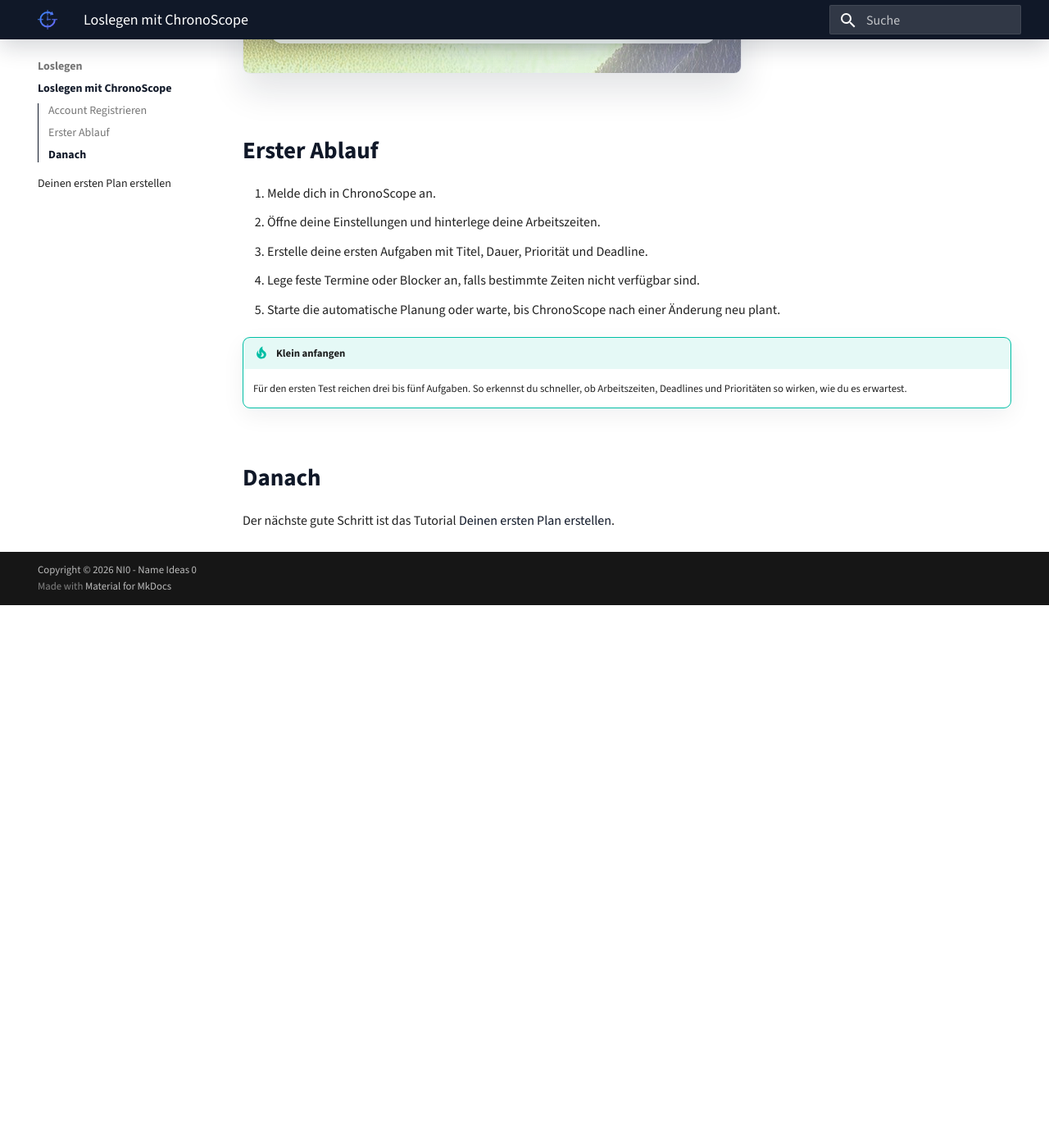
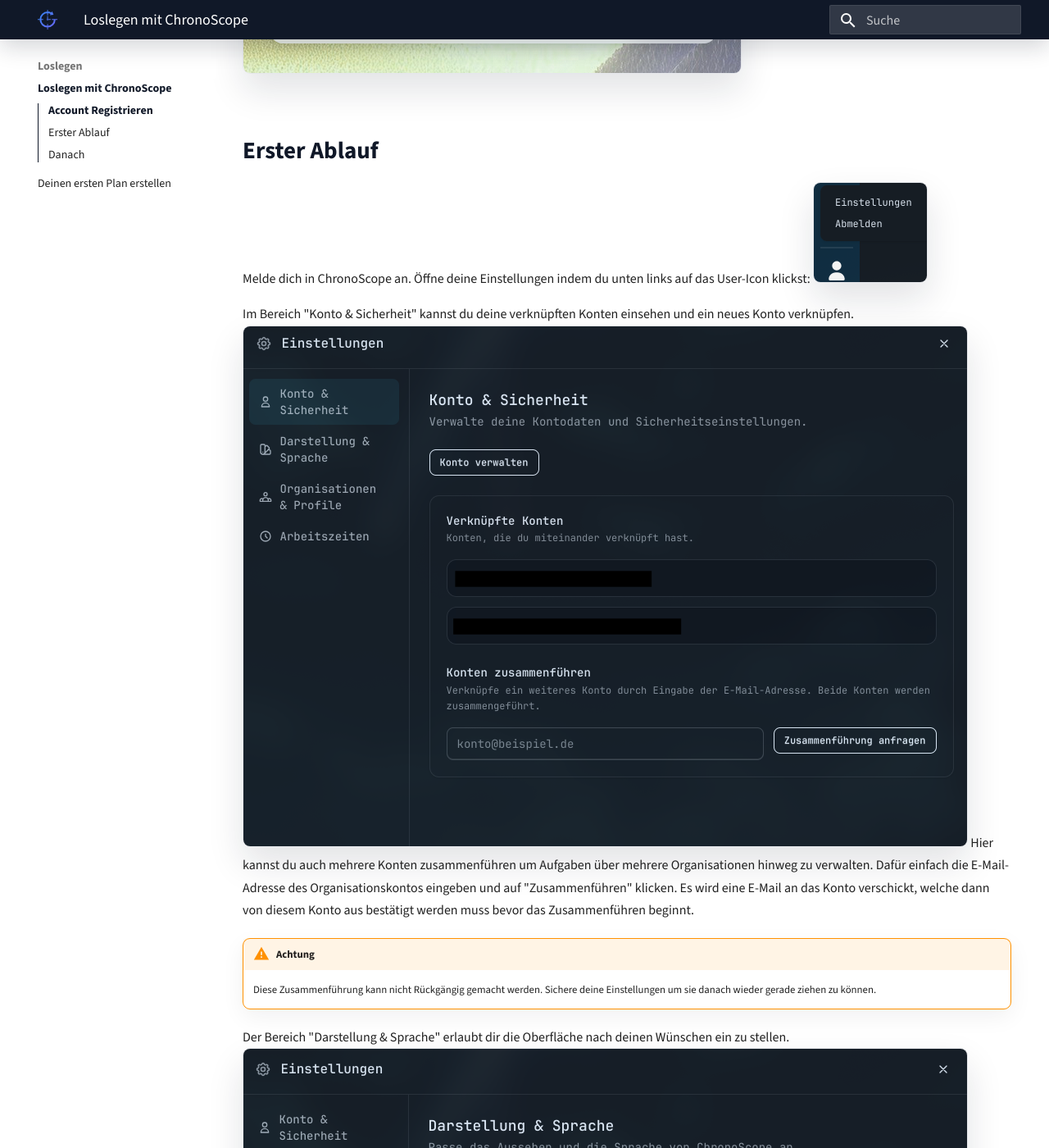
Before and after one commit to NI0-Name-Ideas-0/ni0.team-docs, an MkDocs documentation site: the page built from docs/getting-started.md, in a window 1280 px wide and 1400 px high, scrolled down 2735 px. Shown: the whole window at 82% size. Built offline with MkDocs 1.6.1 and Material for MkDocs 9.7.7, drawn with Linux system fonts in a browser that asks for light colours; before the commit the page ends 3473 px from its top, so only the background shows below that; some of the changed text lies outside the part shown.

Commit message:
Update getting started

```diff
--- a/docs/getting-started.md
+++ b/docs/getting-started.md
@@ -1,6 +1,6 @@
 # Loslegen mit ChronoScope
 
-Diese Anleitung hilft dir, ChronoScope für dich ein zu richten
+Diese Anleitung hilft dir, ChronoScope für dich ein zu richten.
 
 ## Account Registrieren
 
@@ -28,14 +28,22 @@
 
 ## Erster Ablauf
 
-1. Melde dich in ChronoScope an.
-2. Öffne deine Einstellungen und hinterlege deine Arbeitszeiten.
-3. Erstelle deine ersten Aufgaben mit Titel, Dauer, Priorität und Deadline.
-4. Lege feste Termine oder Blocker an, falls bestimmte Zeiten nicht verfügbar sind.
-5. Starte die automatische Planung oder warte, bis ChronoScope nach einer Änderung neu plant.
+Melde dich in ChronoScope an.
+Öffne deine Einstellungen indem du unten links auf das User-Icon klickst:
+![Open Settings](assets/images/Settings-Open.png)
 
-!!! tip "Klein anfangen"
-	Für den ersten Test reichen drei bis fünf Aufgaben. So erkennst du schneller, ob Arbeitszeiten, Deadlines und Prioritäten so wirken, wie du es erwartest.
+Im Bereich "Konto & Sicherheit" kannst du deine verknüpften Konten einsehen und ein neues Konto verknüpfen.
+![Open Settings](assets/images/Settings-Account.png)
+Hier kannst du auch mehrere Konten zusammenführen um Aufgaben über mehrere Organisationen hinweg zu verwalten.
+Dafür einfach die E-Mail-Adresse des Organisationskontos eingeben und auf "Zusammenführen" klicken.
+Es wird eine E-Mail an das Konto verschickt, welche dann von diesem Konto aus bestätigt werden muss bevor das Zusammenführen beginnt.
+
+!!! warning "Achtung"
+	Diese Zusammenführung kann nicht Rückgängig gemacht werden.
+	Sichere deine Einstellungen um sie danach wieder gerade ziehen zu können.
+
+Der Bereich "Darstellung & Sprache" erlaubt dir die Oberfläche nach deinen Wünschen ein zu stellen.
+![Open Settings](assets/images/Settings-Theme.png)
 
 ## Danach
 
```
Also changed, not shown: docs/assets/images/Settings-Open.png (added).
